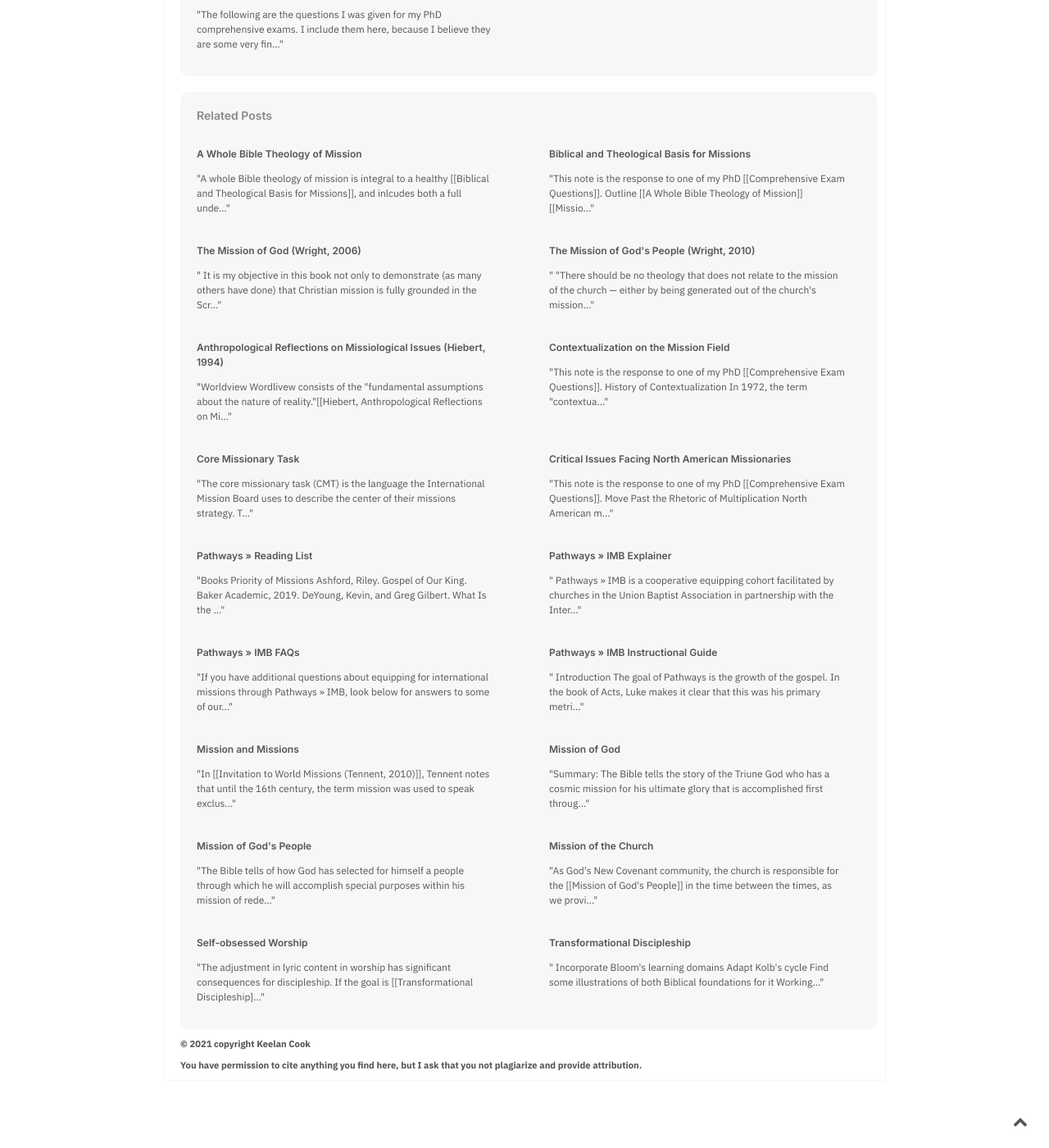
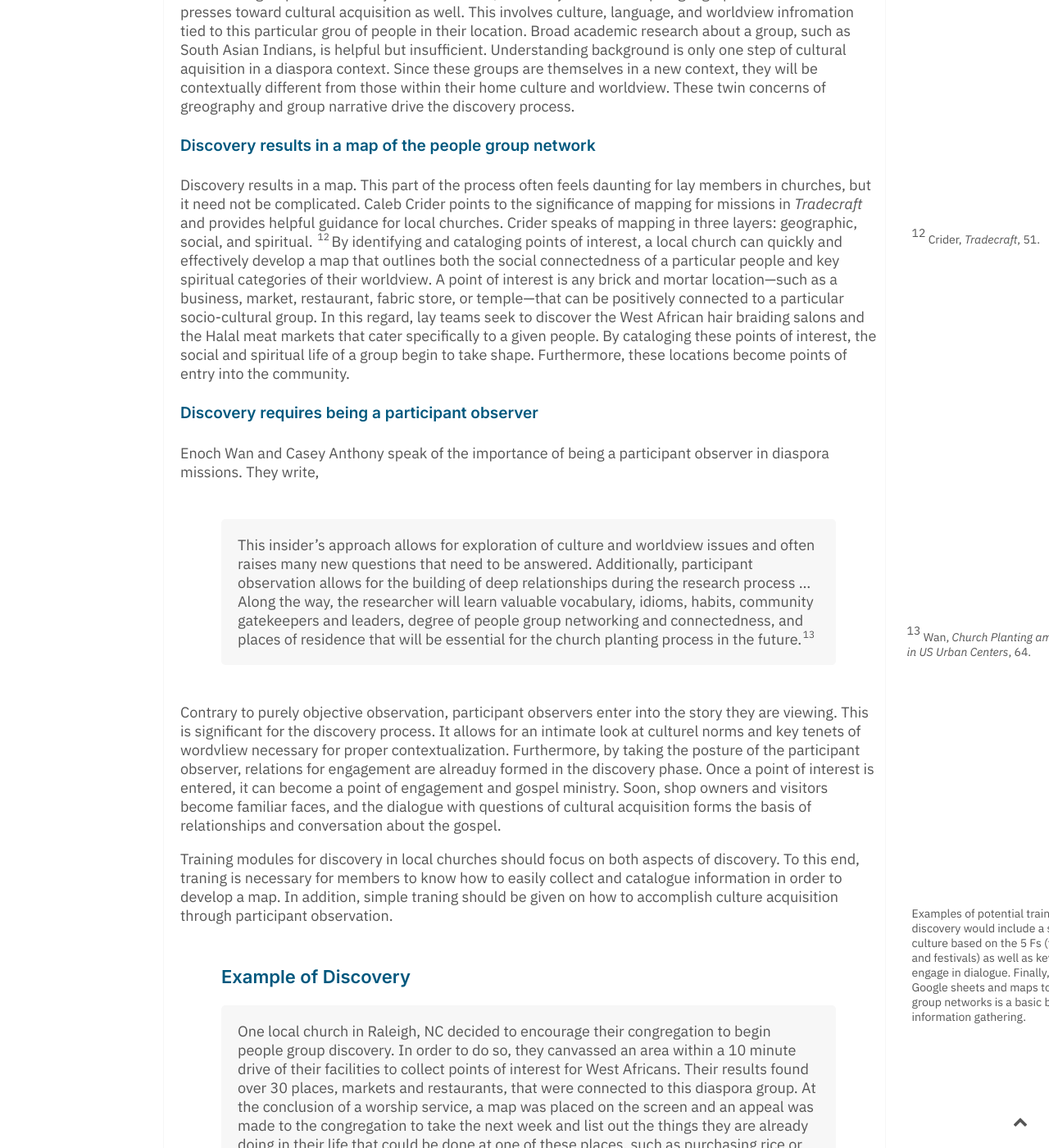
Before and after one commit to keelancook/notebook, a Jekyll site: the page built from _notes/informed-strategy-for-us-immigrant-enagement.md, in a window 1280 px wide and 1400 px high, scrolled down 5378 px. Shown: the whole window at 82% size. Built offline with Jekyll 4.4.1, drawn with Linux system fonts in a browser that asks for light colours; before the commit the page ends 6696 px from its top, so only the background shows below that; some of the changed text lies outside the part shown.

Commit message:
comps prep

```diff
--- a/_notes/informed-strategy-for-us-immigrant-enagement.md
+++ b/_notes/informed-strategy-for-us-immigrant-enagement.md
@@ -66,10 +66,32 @@ The CMT includes six basic components central to the missionary task. These comp
 ---
 
 ## Adapting the CMT to Local Church Diaspora Missions
-Since the CMT is a general framework for particular missionary methods, it is easily adapted to use in the North American context by churches equipping members for a cross-cultural missions strategy.
+Since the CMT is a general framework for particular missionary methods, it is easily adapted to use in the North American context by churches equipping members for a cross-cultural missions strategy. One potential example is the Peoples Next Door (PND) project, which equips churches to do this kind of ministry. The PND project breaks diaspora missions engagment down into three broad phases: discovery, engagement, and partnership.These three phases account for all components of the CMT and adapt them to use in unique settings.
+### Discover
+The first phase of a local church strategy should involve people group discovery. Discovery concerns both the *where* and the *who* of a particualr group of people. Discovery first seeks to understand the geogrpahic location and social circles of a given group. This involves finding a geographic cetner within an urban center if the group has one. It also involves locating points of interest where intersection with people from these groups can naturally occur. However, discovery does not stop at geographic information. It presses toward cultural acquisition as well. This involves culture, language, and worldview infromation tied to this particular grou of people in their location. Broad academic research about a group, such as South Asian Indians, is helpful but insufficient. Understanding background is only one step of cultural aquisition in a diaspora context. Since these groups are themselves in a new context, they will be contextually different from those within their home culture and worldview. These twin concerns of greography and group narrative drive the discovery process.
 
-### Discover
+#### Discovery results in a map of the people group network
+Discovery results in a map. This part of the process often feels daunting for lay members in churches, but it need not be complicated. Caleb Crider points to the significance of mapping for missions in *Tradecraft* and provides helpful guidance for local churches. Crider speaks of mapping in three layers: geographic, social, and spiritual. [[Crider, *Tradecraft*, 51.::rsn]] By identifying and cataloging points of interest, a local church can quickly and effectively develop a map that outlines both the social connectedness of a particular people and key spiritual categories of their worldview. A point of interest is any brick and mortar location—such as a business, market, restaurant, fabric store, or temple—that can be positively connected to a particular socio-cultural group. In this regard, lay teams seek to discover the West African hair braiding salons and the Halal meat markets that cater specifically to a given people. By cataloging these points of interest, the social and spiritual life of a group begin to take shape. Furthermore, these locations become points of entry into the community.
+
+#### Discovery requires being a participant observer
+Enoch Wan and Casey Anthony speak of the importance of being a participant observer in diaspora missions. They write,
+>This insider’s approach allows for exploration of culture and worldview issues and often raises many new questions that need to be answered. Additionally, participant observation allows for the building of deep relationships during the research process … Along the way, the researcher will learn valuable vocabulary, idioms, habits, community gatekeepers and leaders, degree of people group networking and connectedness, and places of residence that will be essential for the church planting process in the future.[[Wan, *Church Planting among Immigrants in US Urban Centers*, 64.::rsn]]
+
+Contrary to purely objective observation, participant observers enter into the story they are viewing. This is significant for the discovery process. It allows for an intimate look at culturel norms and key tenets of wordvliew necessary for proper contextualization. Furthermore, by taking the posture of the participant observer, relations for engagement are alreaduy formed in the discovery phase. Once a point of interest is entered, it can become a point of engagement and gospel ministry. Soon, shop owners and visitors become familiar faces, and the dialogue with questions of cultural acquisition forms the basis of relationships and conversation about the gospel.
+
+Training modules for discovery in local churches should focus on both aspects of discovery. To this end, traning is necessary for members to know how to easily collect and catalogue information in order to develop a map. In addition, simple traning should be given on how to accomplish culture acquisition through participant observation. [[Examples of potential training components for discovery would include a simple understanding of culture based on the 5 Fs (food, finances, family, faith, and festivals) as well as key worldview questions to engage in dialogue. Finally, teaching people to use Google sheets and maps to easily plot out people group networks is a basic but helpful approach to information gathering.::rmn]]
+
+>### Example of Discovery
+>One local church in Raleigh, NC decided to encourage their congregation to begin people group discovery. In order to do so, they canvassed an area within a 10 minute drive of their facilities to collect points of interest for West Africans. Their results found over 30 places, markets and restaurants, that were connected to this diaspora group. At the conclusion of a worship service, a map was placed on the screen and an appeal was made to the congregation to take the next week and list out the things they are already doing in their life that could be done at one of these places, such as purchasing rice or other goods. Each church member was given a list of these locations as they left the service. Within a couple of months, numerous families within the church had developed personal relationships with West African families in the area, some having regular dinner invitiations.
 
 ### Engage
 
+#### Diachronic and Synchronic Gospel Proclamation is important
+
+#### The strategy must turn from personal evangelism to group Bible studies
+
+#### The imporance of orality
+
+#### Illustration: "Go and Tell" ESL
+
 ### Partner
```
